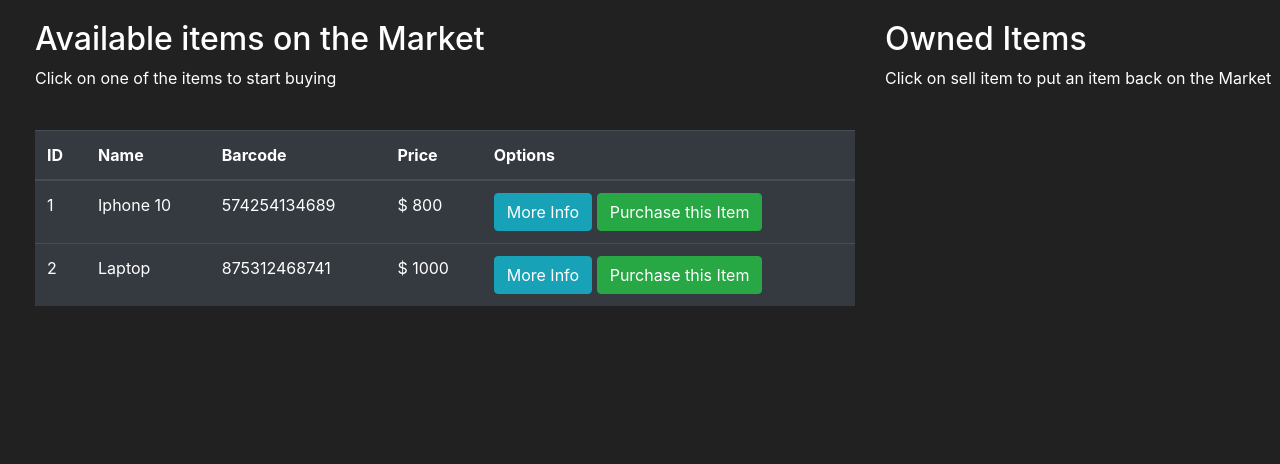
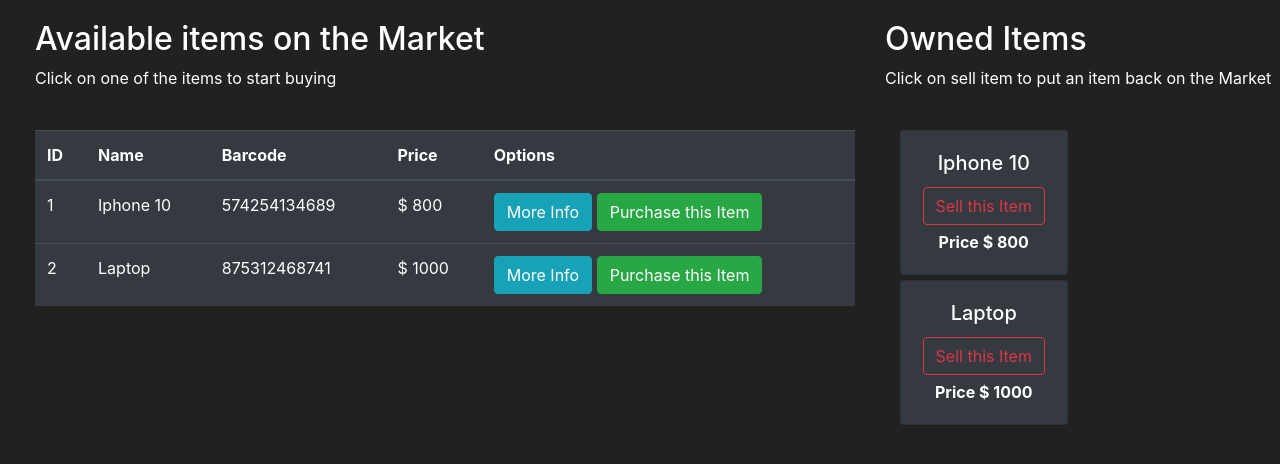
Before and after one commit to ilealm/flaskMarket, a Flask app: template market/templates/market.html in a window 1280 px wide. Shown: the part 56-520 px from the top of the page. Run offline with Flask 2, Linux system fonts and the light colour scheme; the template is opened without the code that fills it: values that come from a table or form of the project are taken from there, others are empty; data comes from the database, SQL or seed files in the repository; form fields are guessed from the names that the template uses; some libraries are stand-ins or nearby versions.

Commit message:
Added modal functionality to sell items

```diff
--- /dev/null
+++ b/market/templates/includes/owned_items_modals.html
@@ -0,0 +1,45 @@
+<style>
+    .modal-content {
+      background-color: #212121
+    }
+  </style>
+
+  <!-- Selling Confirm -->
+  <div class="modal fade" id="Modal-SellingConfirm-{{ owned_item.id }}"
+       tabindex="-1"
+       aria-labelledby="exampleModalLabel" aria-hidden="true">
+    <div class="modal-dialog">
+      <div class="modal-content">
+        <div class="modal-header">
+          <h5 class="modal-title" id="ModalLabel">
+            <!-- -->
+            {{ owned_item.name }}
+          </h5>
+          <button type="button" class="close"
+                  data-dismiss="modal" aria-label="Close">
+            <span aria-hidden="true">&times;</span>
+          </button>
+        </div>
+        <div class="modal-body">
+          <form method="POST">
+            {{ selling_form.hidden_tag() }}
+            <h4 class="text-center">
+              Are you sure you want to sell {{ owned_item.name }} for $ {{ owned_item.price }} ?
+            </h4>
+            <br>
+            <h6 class="text-center">
+              By clicking Sell, you will put this item back on market
+            </h6>
+            <br>
+            <input id="sold_item" name="sold_item" type="hidden" value="{{owned_item.name}}">
+            {{ selling_form.submit(class="btn btn-outline-danger btn-block") }}
+          </form>
+        </div>
+        <div class="modal-footer">
+          <button type="button" class="btn btn-secondary"
+                  data-dismiss="modal">Close
+          </button>
+        </div>
+      </div>
+    </div>
+  </div>
--- a/market/templates/market.html
+++ b/market/templates/market.html
@@ -28,7 +28,8 @@
                <td>{{ item.id }}</td>
                <td>{{ item.name }}</td>
                <td>{{ item.barcode }}</td>
-               <td>$ {{ item.price }}</td>
+               <td>$
+                  {{ item.price }}</td>
                <td>
                   <button class="btn btn-outline btn-info" data-toggle="modal" data-target="#Modal-MoreInfo-{{ item.id }}">More Info</button>
                   <button class="btn btn-outline btn-success" data-toggle="modal" data-target="#Modal-PurchaseConfirm-{{ item.id }}">Purchase this Item</button>
@@ -42,6 +43,25 @@
         <h2>Owned Items</h2>
         <p>Click on sell item to put an item back on the Market</p>
         <br>
+        <div class-"row">
+            {% for owned_item in owned_items %}
+              {% include 'includes/owned_items_modals.html' %}
+               <div class="col-md-6">
+                  <div style="margin-bottom: 5px" class="card text-center bg-dark">
+                       <div class="card-body">
+                           <h5 class="card-title"> {{ owned_item.name }}</h5>
+                           <button type="button" class="btn btn-outline-danger" style="margin-bottom: 5px"
+                                  data-toggle="modal" data-target="#Modal-SellingConfirm-{{ owned_item.id }}">
+                              Sell this Item
+                          </button>
+                           <p class="card-text"><strong>
+                              Price $ {{ owned_item.price }}
+                           </strong></p>
+                       </div>
+                   </div>
+               </div>
+            {% endfor %}
+        </div>
    </div>
 </div>
 {% endblock %}
```
Also changed, not shown: market/routes.py (+7 -1 lines).
